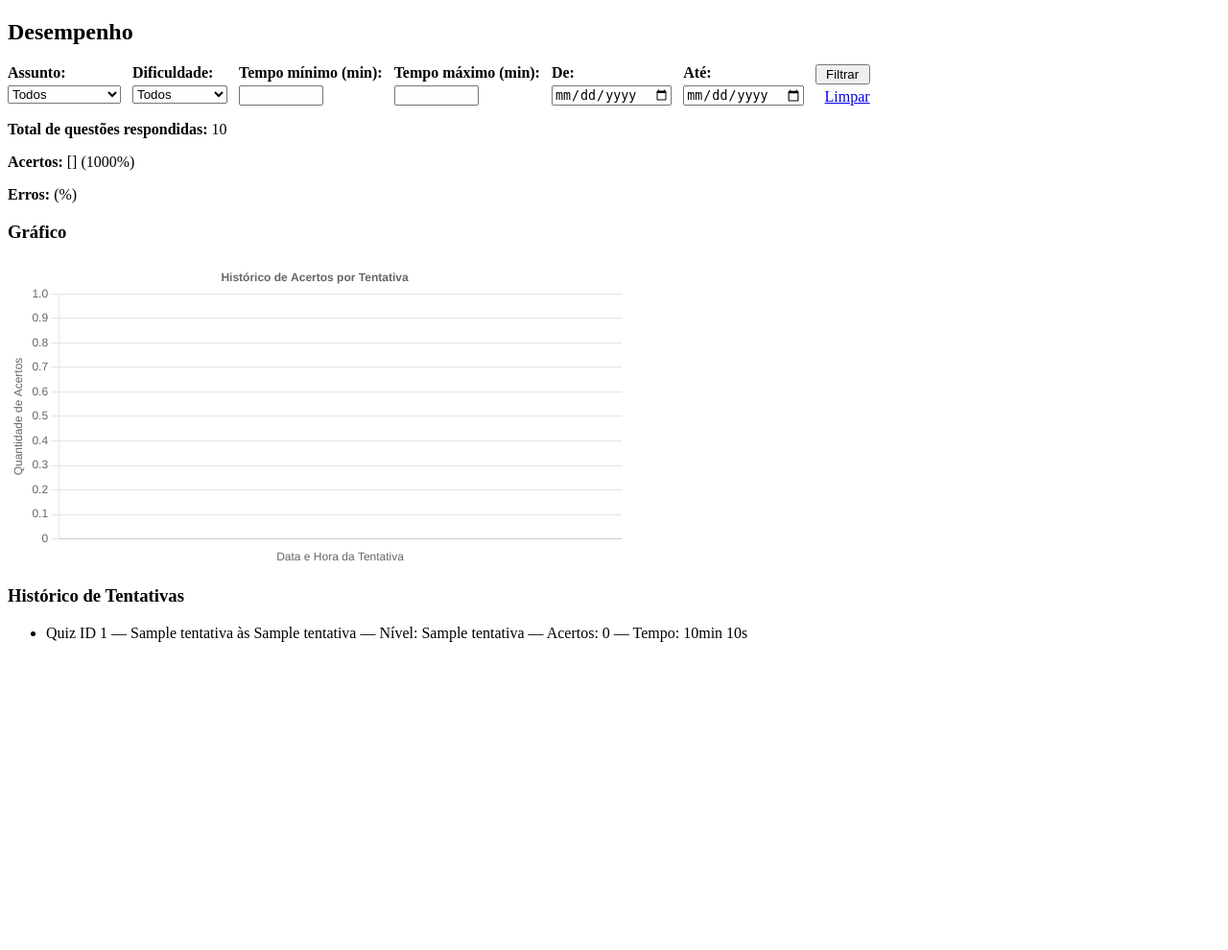
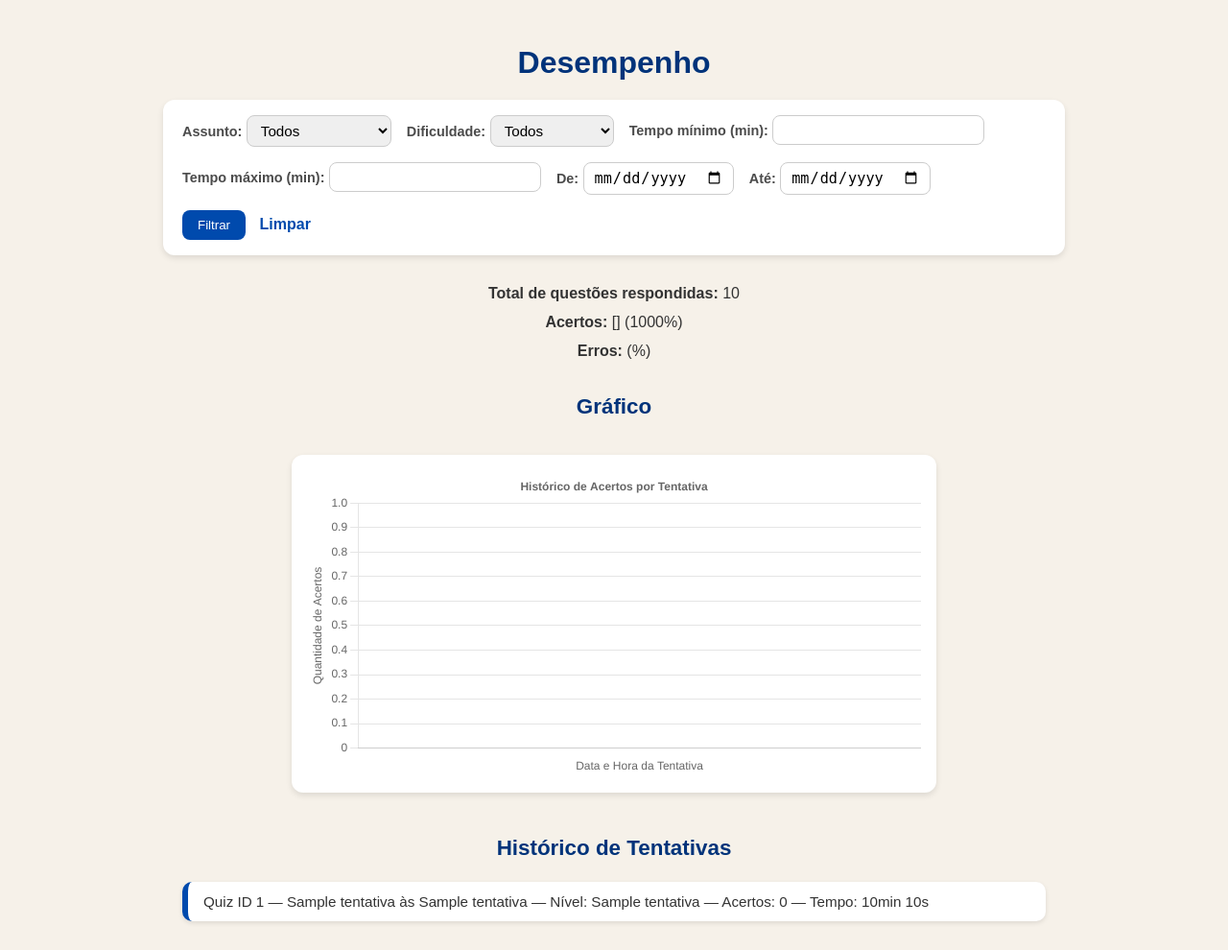
Before and after one commit to monickeivlopes/EduQuiz, a Flask app: template templates/desempenho.html in a window 1280 px wide. Shown: the whole page at 96% size. Before the commit the page ends 669 px from the top, so only its background shows below. Run offline with Flask 3, Linux system fonts and the light colour scheme; the template is opened without the code that fills it: most values are stand-ins (such as "Sample title", 1, 10 or a date in 2020); some libraries are stand-ins or nearby versions.

Commit message:
Estilização da página de desempenho do aluno

```diff
--- /dev/null
+++ b/static/desempenho.css
@@ -0,0 +1,111 @@
+/* ====== BASE ====== */
+body {
+  font-family: Arial, Helvetica, sans-serif;
+  background-color: #f6f1e9; /* tom claro já usado no EduQuiz */
+  color: #333;
+  margin: 0;
+  padding: 20px;
+  display: flex;
+  flex-direction: column;
+  align-items: center;
+}
+
+/* ====== TÍTULOS ====== */
+h2 {
+  color:#00337a ;
+  font-size: 2rem;
+  margin-bottom: 20px;
+}
+
+h3 {
+  margin-top: 30px;
+  color: #00337a;
+  font-size: 1.4rem;
+}
+
+/* ====== FILTROS ====== */
+.filtros {
+  display: flex;
+  flex-wrap: wrap;
+  gap: 16px;
+  background: white;
+  padding: 16px 20px;
+  border-radius: 12px;
+  box-shadow: 0 3px 6px rgba(0,0,0,0.1);
+  margin-bottom: 25px;
+  width: 100%;
+  max-width: 900px;
+}
+
+.filtros label {
+  font-weight: bold;
+  color: #4b4b4b;
+  font-size: 0.9rem;
+}
+
+.filtros select,
+.filtros input {
+  padding: 6px 10px;
+  border: 1px solid #ccc;
+  border-radius: 8px;
+  font-size: 0.95rem;
+}
+
+.filtros button {
+  background-color: #004aad;
+  color: white;
+  border: none;
+  border-radius: 8px;
+  padding: 8px 16px;
+  cursor: pointer;
+  transition: all 0.2s ease;
+}
+
+.filtros button:hover {
+  background-color: #00337a;
+  transform: translateY(-2px);
+}
+
+.filtros a {
+  color: #004aad;
+  text-decoration: none;
+  font-weight: 600;
+  margin-left: 8px;
+}
+
+/* ====== RESULTADOS TOTAIS ====== */
+p {
+  font-size: 1rem;
+  margin: 6px 0;
+}
+
+/* ====== GRÁFICO ====== */
+.grafico-wrap {
+  background: white;
+  padding: 16px;
+  border-radius: 12px;
+  box-shadow: 0 3px 6px rgba(0,0,0,0.1);
+  width: 100%;
+  max-width: 640px;
+  height: 320px;
+  margin: 15px 0;
+}
+
+/* ====== HISTÓRICO ====== */
+ul {
+  list-style: none;
+  padding: 0;
+  margin: 0;
+  width: 100%;
+  max-width: 900px;
+}
+
+ul li {
+  background: white;
+  padding: 12px 16px;
+  border-radius: 10px;
+  margin-bottom: 10px;
+  box-shadow: 0 2px 5px rgba(0,0,0,0.1);
+  font-size: 0.95rem;
+  border-left: 6px solid #004aad;
+}
--- a/templates/adicionar_materiais.html
+++ b/templates/adicionar_materiais.html
@@ -4,7 +4,7 @@
   <meta charset="UTF-8" />
   <meta name="viewport" content="width=device-width, initial-scale=1.0" />
   <title>Adicionar Materiais</title>
-  <link rel="stylesheet" href="static/professor.css" />
+  <link rel="stylesheet" href="/static/professor.css" />
   <style>
     body.page-materiais {
       font-family: 'Segoe UI', sans-serif;
--- a/templates/desempenho.html
+++ b/templates/desempenho.html
@@ -4,13 +4,7 @@
   <meta charset="UTF-8" />
   <title>Desempenho do Aluno</title>
   <script src="https://cdn.jsdelivr.net/npm/chart.js"></script>
-  <style>
-    .grafico-wrap { max-width: 640px; height: 320px; }
-    .filtros { display:flex; gap:12px; flex-wrap:wrap; margin:12px 0; }
-    .filtros > div { display:flex; flex-direction:column; gap:4px; }
-    .filtros label { font-weight:600; }
-    .filtros input[type="number"] { width: 80px; }
-  </style>
+  <link rel="stylesheet" href="/static/desempenho.css" />
 </head>
 <body>
   <h2>Desempenho</h2>
```
Also changed, not shown: 1 other file.
